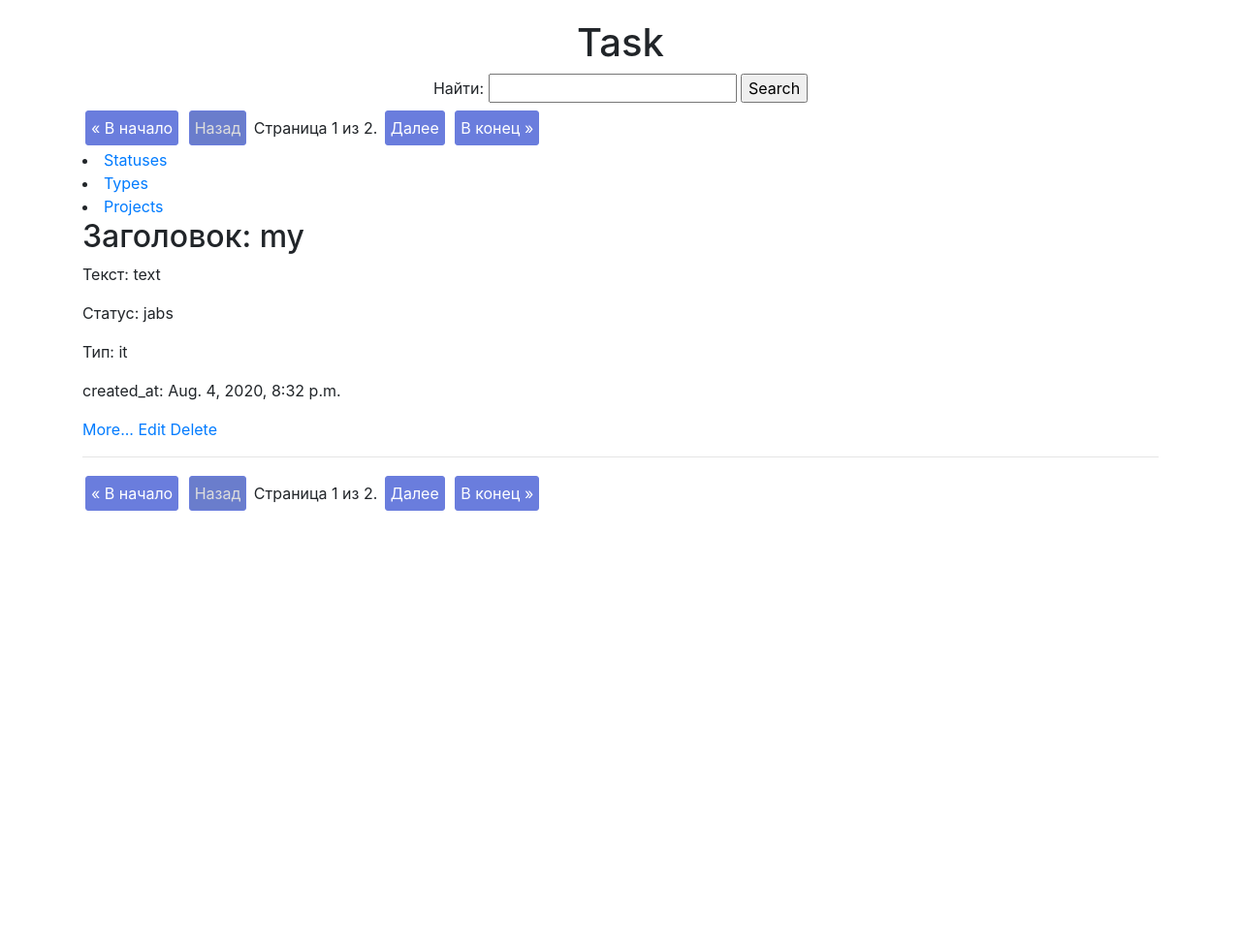
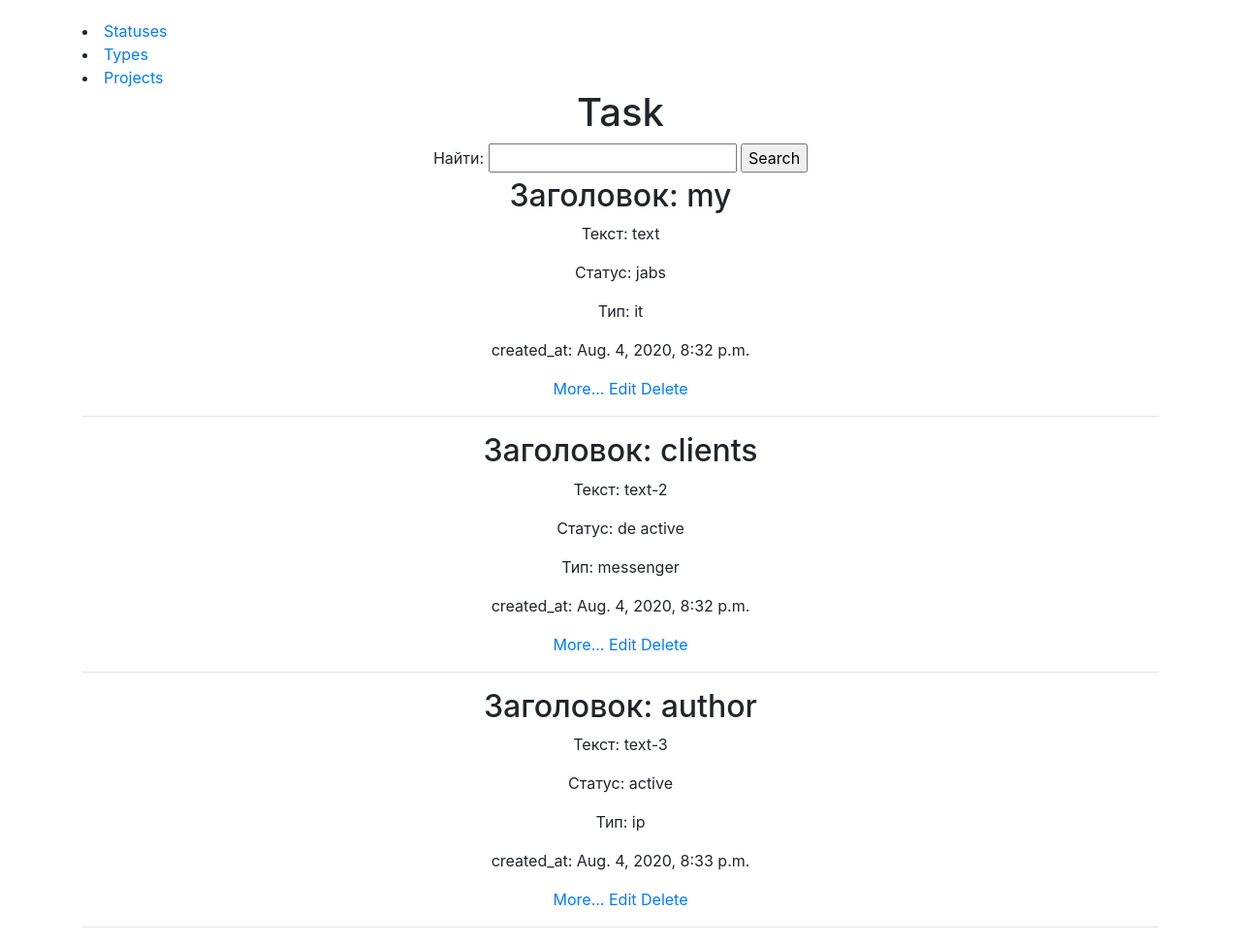
Before and after one commit to Malik-Al/Tracker, a Django app: page / in a window 1280 px wide. Shown: the part 40-1013 px from the top of the page at 97% size. Before the commit the page ends 567 px from the top, so only its background shows below. Run offline with Django 3.2, Linux system fonts and the light colour scheme; data comes from the database, SQL or seed files in the repository; some libraries are stand-ins or nearby versions.

Commit message:
корректировка верстки

```diff
--- a/source/webapp/templates/task/index.html
+++ b/source/webapp/templates/task/index.html
@@ -5,20 +5,24 @@
 {% endblock %}
 
 {% block content %}
-    <h1 style="text-align: center">Task</h1>
-        {% include 'partial/simple_search.html' %}
-
-
-{% if is_paginated %}
-   {% include 'partial/pagination.html' %}
-{% endif %}
 
     <li><a href="{% url 'webapp:status_index' %}">Statuses</a></li>
     <li><a href="{% url 'webapp:type_index' %}">Types</a></li>
     <li><a href="{% url 'webapp:project_index' %}">Projects</a></li>
 
 
+
+    <h1 style="text-align: center">Task</h1>
+        {% include 'partial/simple_search.html' %}
+
+{% if is_paginated %}
+   {% include 'partial/pagination.html' %}
+{% endif %}
+
+
+
     {% for task in tasks %}
+        <div class="text-center">
             <h2>Заголовок: {{ task.summary }}</h2>
             <p>Текст: {{ task.description }}</p>
             <p>Статус: {{ task.status }}</p>
@@ -31,10 +35,11 @@
             </p>
             </p>
             <hr>
+        </div>
     {% endfor %}
 
-{% if is_paginated %}
-   {% include 'partial/pagination.html' %}
-{% endif %}
+{#{% if is_paginated %}#}
+{#   {% include 'partial/pagination.html' %}#}
+{#{% endif %}#}
 
 {% endblock%}
--- a/source/webapp/views/task_views.py
+++ b/source/webapp/views/task_views.py
@@ -13,7 +13,7 @@
     template_name = 'task/index.html'
     model = Task
     context_object_name = 'tasks'
-    paginate_by = 1
+    paginate_by = 2
     paginate_orphans = 1
 
     def get(self, request, *args, **kwargs):
```
Also changed, not shown: source/webapp/static/css/style.css (line endings or trailing spaces). Lines whose indentation alone changed are shown as unchanged.
